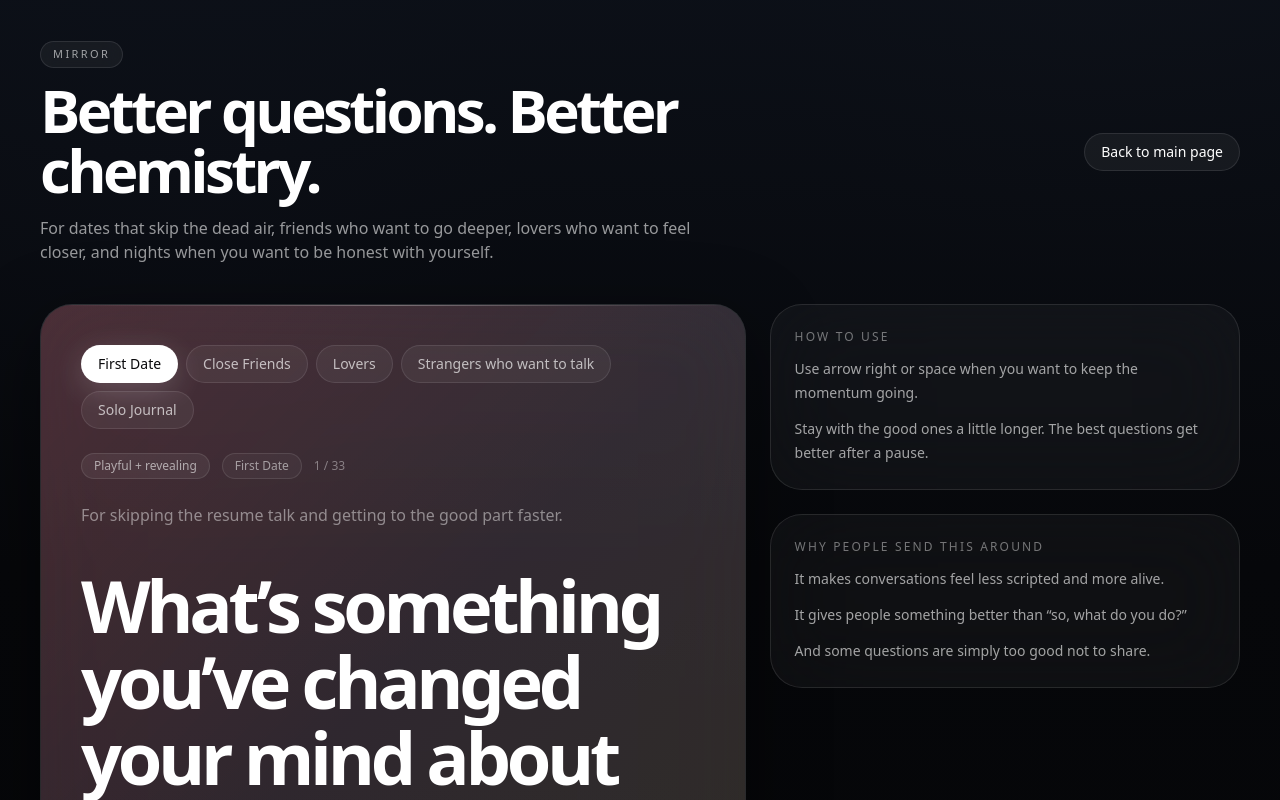
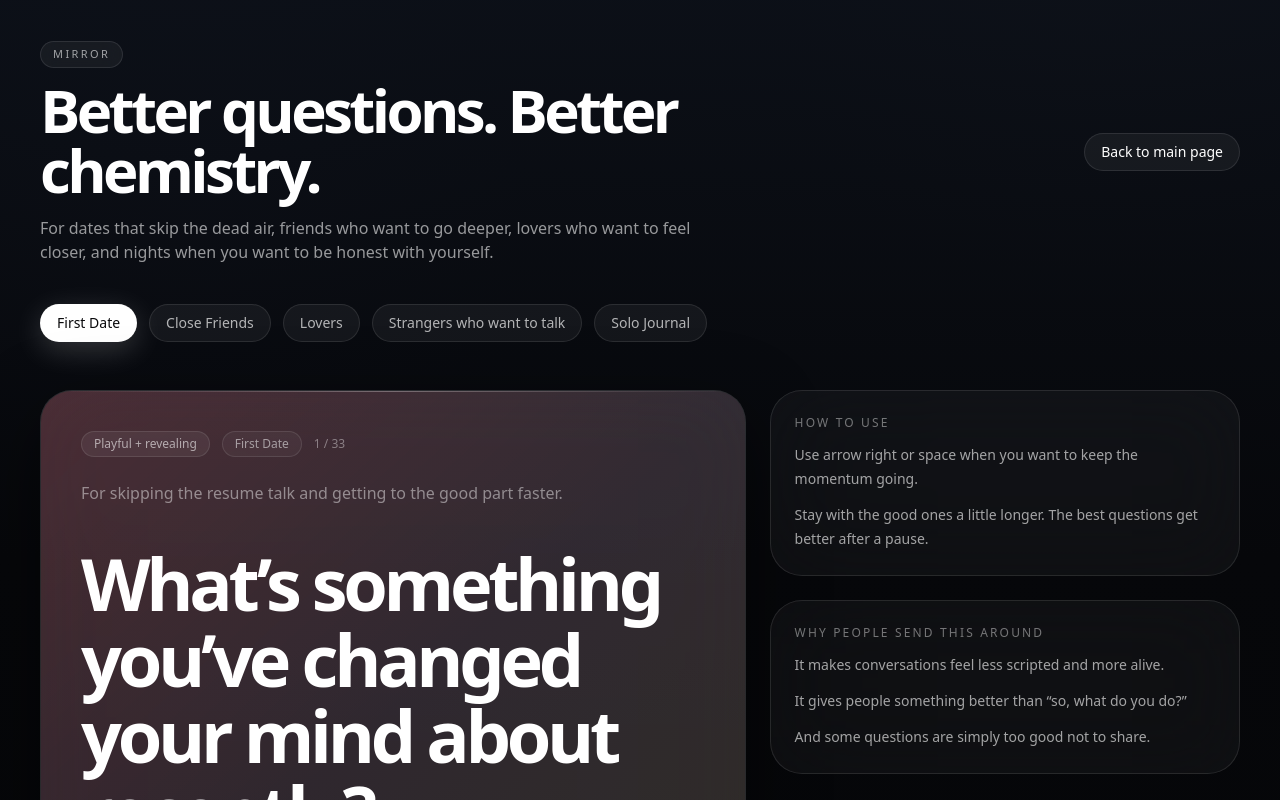
Before and after one commit to haohao13/Personal-Website, a Next.js app: page /mirror in a window 1280 px wide. Shown: the top 800 px of the page. Built offline with nearby package versions, Linux system fonts and the light colour scheme.

Commit message:
feat: move mode selection buttons above the question card in a row

```diff
--- a/app/mirror/page.tsx
+++ b/app/mirror/page.tsx
@@ -456,17 +456,8 @@ export default function MirrorPage() {
           </header>
 
           <div className="grid flex-1 grid-cols-1 gap-6 lg:grid-cols-[1.2fr_0.8fr]">
-            <div
-              ref={cardRef}
-              className="relative overflow-hidden rounded-[32px] border border-white/10 bg-white/[0.05] p-6 shadow-[0_24px_80px_rgba(0,0,0,0.45)] backdrop-blur-2xl md:p-8 lg:p-10"
-            >
-              <div className={`absolute inset-0 bg-gradient-to-br ${meta.tint}`} />
-              <div className="absolute inset-0 bg-[linear-gradient(180deg,rgba(255,255,255,0.04)_0%,rgba(255,255,255,0.02)_100%)]" />
-              <div className="absolute inset-x-0 top-0 h-px bg-gradient-to-r from-transparent via-white/30 to-transparent" />
-
-              <div className="relative flex h-full min-h-[560px] flex-col justify-between">
-                <div>
-                  <div className="mb-6 flex flex-wrap gap-2">
+            {/* Mode selection buttons above the card */}
+            <div className="mb-6 flex flex-wrap gap-3 lg:col-span-2">
               {(Object.keys(MODE_META) as Mode[]).map((itemMode) => {
                 const active = mode === itemMode;
 
@@ -487,6 +478,16 @@ export default function MirrorPage() {
               })}
             </div>
 
+            <div
+              ref={cardRef}
+              className="relative overflow-hidden rounded-[32px] border border-white/10 bg-white/[0.05] p-6 shadow-[0_24px_80px_rgba(0,0,0,0.45)] backdrop-blur-2xl md:p-8 lg:p-10"
+            >
+              <div className={`absolute inset-0 bg-gradient-to-br ${meta.tint}`} />
+              <div className="absolute inset-0 bg-[linear-gradient(180deg,rgba(255,255,255,0.04)_0%,rgba(255,255,255,0.02)_100%)]" />
+              <div className="absolute inset-x-0 top-0 h-px bg-gradient-to-r from-transparent via-white/30 to-transparent" />
+
+              <div className="relative flex h-full min-h-[560px] flex-col justify-between">
+                <div>
                   <div className="mb-6 flex flex-wrap items-center gap-3">
                     <span className="rounded-full border border-white/10 bg-white/[0.06] px-3 py-1 text-xs text-white/58">
                       {meta.badge}
```
Lines whose indentation alone changed are shown as unchanged.
